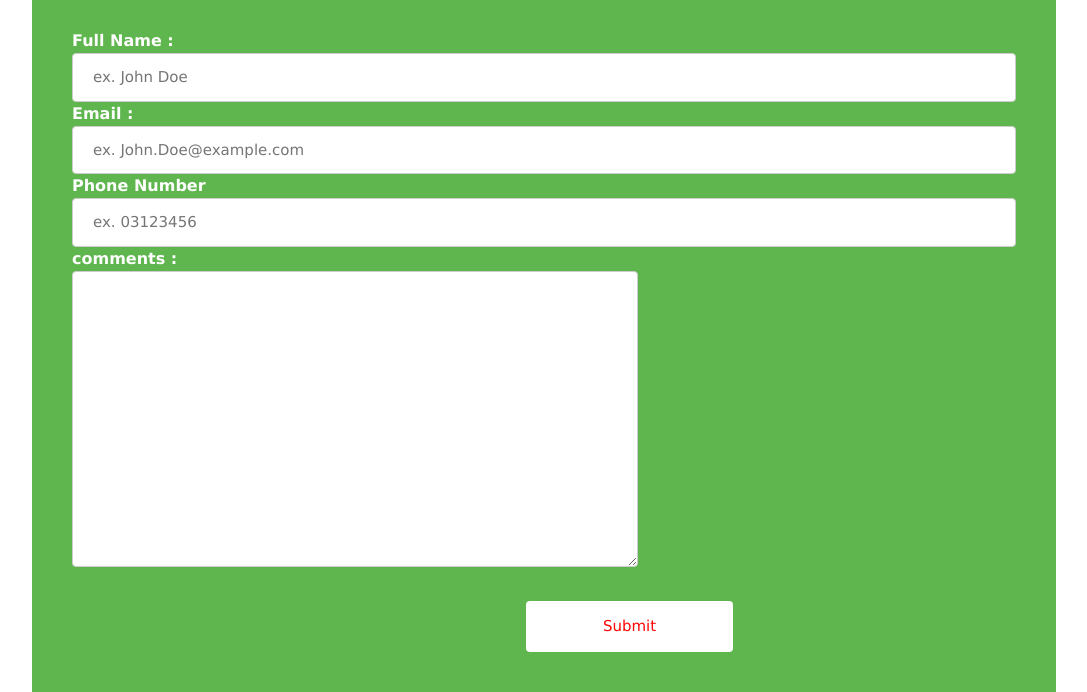
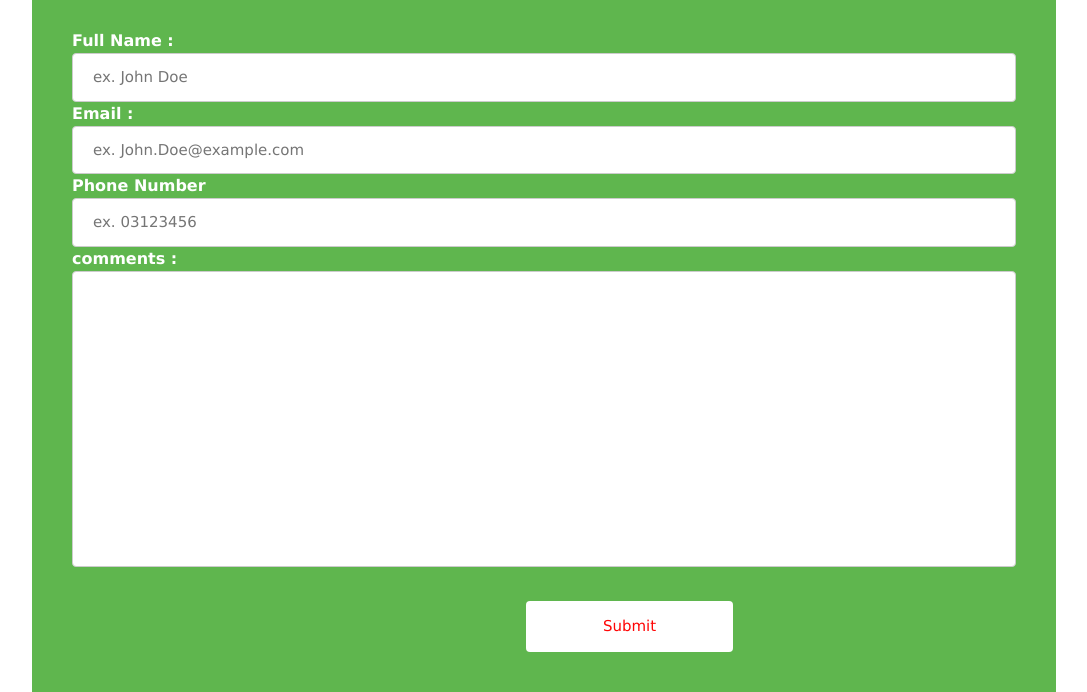
Before and after one commit to farahhaddar/senior_project, a PHP site: page /index.php?contact=true in a window 1280 px wide. Shown: the part 260-952 px from the top of the page, without its empty margins (96-1183 px from the left). Run offline with PHP 8.4, Linux system fonts and the light colour scheme; data comes from the database, SQL or seed files in the repository.

Commit message:
contact us footer bug solve

```diff
--- a/front.css
+++ b/front.css
@@ -528,3 +528,8 @@ padding-left:300px;
 .areascroll::-webkit-scrollbar-thumb {
   background-color:rgb(255, 255, 255); /* color of the scroll thumb */
 }
+
+.txt-area {
+  width: 100%;
+  resize: none;
+}
--- a/index.php
+++ b/index.php
@@ -400,7 +400,7 @@ endif;
     <input type="text" name="tel" required   placeholder="ex. 03123456"><br>
 
     <label > comments  :</label><span class="fail"><?php if (isset($_SESSION['txt'])) {echo $_SESSION['txt'];unset($_SESSION['txt']);}?></span><br>
-   <textarea name="comment" rows="12" cols="45"></textarea>
+   <textarea name="comment" rows="12" cols="45" class="txt-area"></textarea>
 
 
  <br>
@@ -409,18 +409,18 @@ endif;
    </form>
    </div>
 
+
    <div id="personl" class="w3-center" >
 <i class="fas fa-map-marker-alt"></i> Beirut , Sodeco <br>
 <i class="fas fa-phone"></i> 01/112211<br>
 <i class="far fa-envelope"></i> youngAdventurers@gmail.com<br>
 </div>
 
-   </div>
-
 
    <iframe src="https://www.google.com/maps/embed?pb=!1m18!1m12!1m3!1d22288.961442494896!2d35.520916553225405!3d33.88799290540781!2m3!1f0!2f0!3f0!3m2!1i1024!2i768!4f13.1!3m3!1m2!1s0x151f171cffad37cf%3A0x516785628d179cc!2sSodeco%20Square!5e0!3m2!1sen!2slb!4v1607967566159!5m2!1sen!2slb&output=embaded" width="100%" height="450" frameborder="0" style="border:0;" allowfullscreen="" aria-hidden="false" tabindex="0"></iframe>
 
-
+</div>
+   </div>
  <footer style="margin-top:0px;" class=" w3-red   w3-padding-16">
 
   <div class="social">
```
